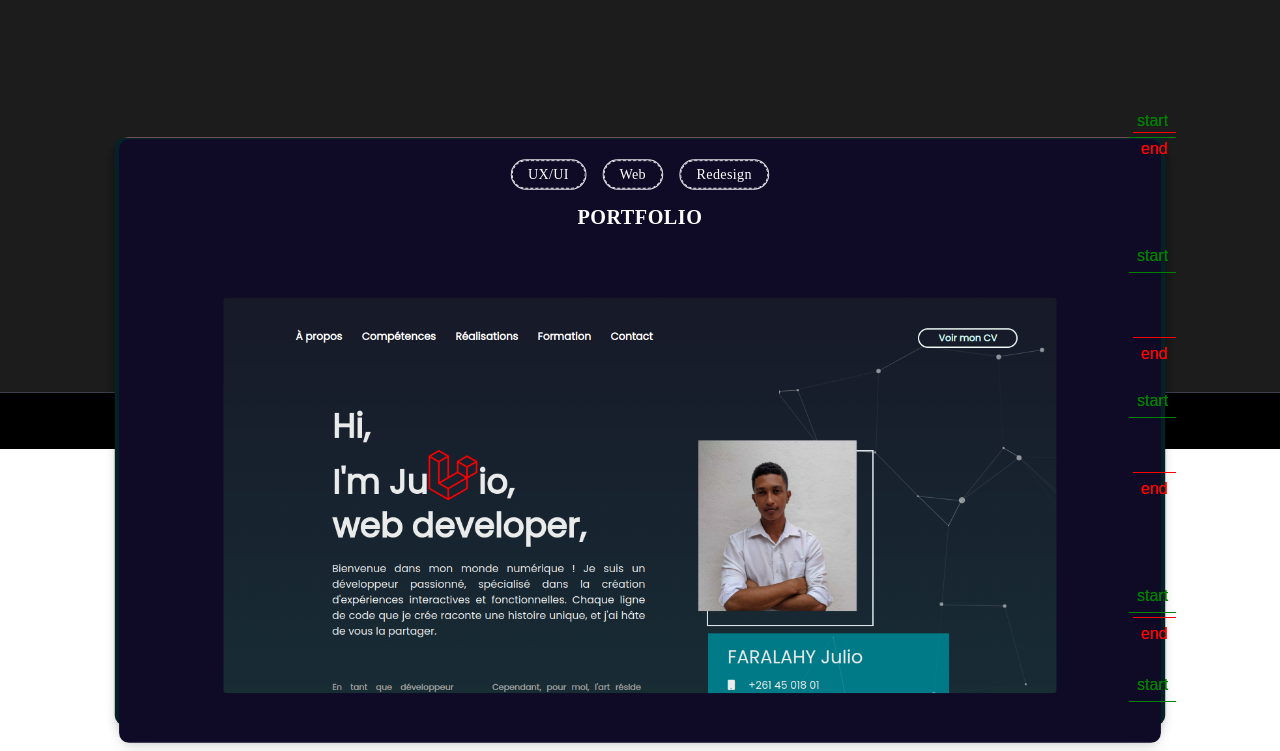
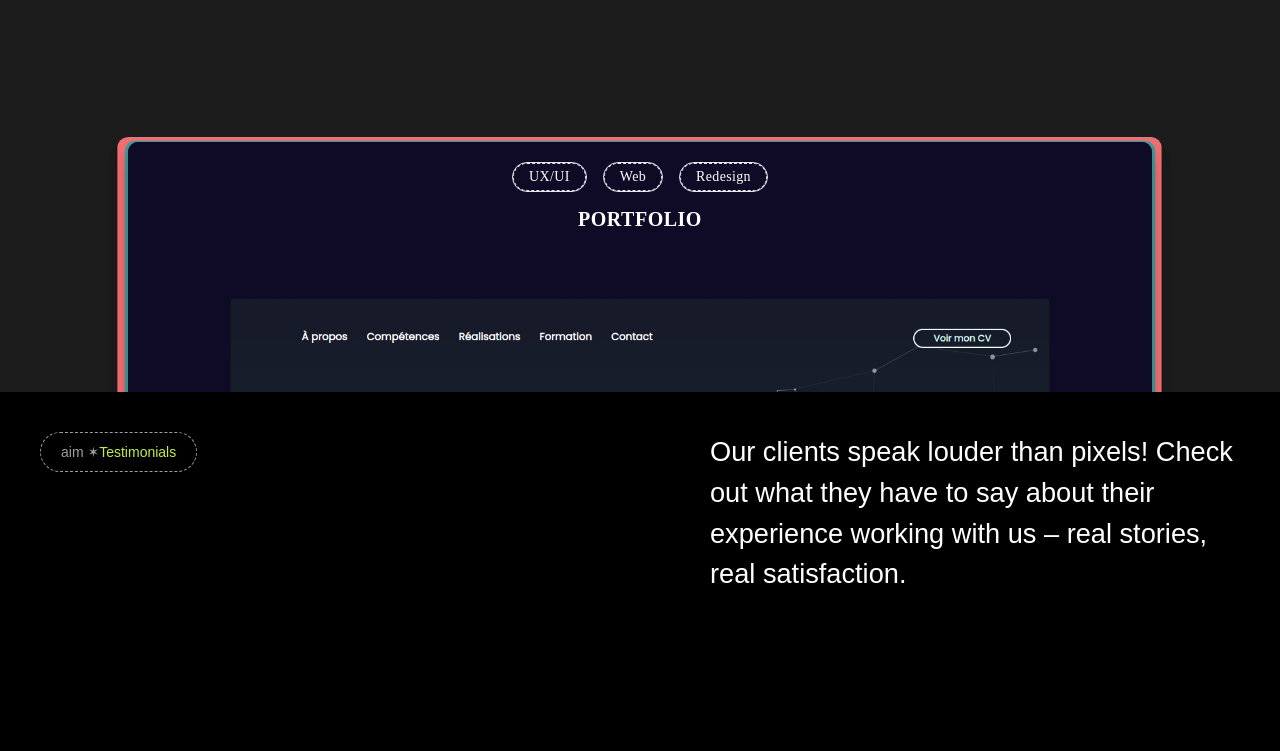
Before and after one commit to Julio23F/julio23F-portfolio, a React (Vite) app: page / in a window 1280 px wide. Shown: the part 2000-2751 px from the top of the page. Built offline with nearby package versions, Linux system fonts and the light colour scheme; a web font is replaced by a local one.

Commit message:
Add InfoContact section

```diff
--- a/src/main.jsx
+++ b/src/main.jsx
@@ -4,6 +4,7 @@ import './styles/index.css';
 import './styles/home.css';
 import './styles/about.css';
 import './styles/projects.css';
+import './styles/infoContact.css';
 import './styles/animatedCursor.css';
 import './index.css';
 import './styles/animatedLetter.css';
--- a/src/sections/Home.jsx
+++ b/src/sections/Home.jsx
@@ -6,7 +6,7 @@ import SparklesCore from "../components/ui/SparklesCore";
 import About from "./About";
 import Projects from "./Projects";
 import Lenis from "@studio-freight/lenis";
-import AnimatedCursor from "../components/ui/AnimatedCursor";
+import InfoContact from "./InfoContact";
 
 gsap.registerPlugin(ScrollTrigger);
 
@@ -36,7 +36,7 @@ const Home = () => {
             // Permet de faire un petit rebond et de revenir vers 15% de Y
             yPercent: "-3",
             scrollTrigger: {
-                markers: true,
+                // markers: true,
                 scrub: 1.5,
                 trigger: ".top",
                 start: "50% 30%",
@@ -71,6 +71,7 @@ const Home = () => {
             <div className="section middle">
                 <Projects />
             </div>
+            <InfoContact />
         </div>
     );
 };
--- /dev/null
+++ b/src/sections/InfoContact.jsx
@@ -0,0 +1,20 @@
+import React from "react";
+
+const InfoContact = () => {
+  return (
+    <div className="info-contact">
+      <div className="info-description">
+        <span className="badge">aim ✶ <span className="highlight">Testimonials</span></span>
+        <p className="description">
+            Our clients speak louder than pixels! Check out what they have to say
+            about their experience working with us – real stories, real satisfaction.
+        </p>
+      </div>
+      <p className="testimonial">
+        "AIMPIE HAS BEEN EXCEPTIONAL THROUGHOUT OUR JOURNEY. FROM
+      </p>
+    </div>
+  );
+};
+
+export default InfoContact;
--- a/src/sections/Projects.jsx
+++ b/src/sections/Projects.jsx
@@ -38,7 +38,7 @@ const Projects = () => {
 
         cardsRef.current.forEach((card, index) => {
             ScrollTrigger.create({
-                markers: true,
+                // markers: true,
                 trigger: card,
                 start: `${index * 280}px center`,
                 end: `+=200`,
@@ -52,7 +52,7 @@ const Projects = () => {
                 marginLeft: `${-index}%`,
                 zIndex: projects.length + index,
                 scrollTrigger: {
-                    markers: true,
+                    // markers: true,
                     trigger: containerRef.current,
                     start: `${index * 340}px center`,
                     end: `+=200`,
--- /dev/null
+++ b/src/styles/infoContact.css
@@ -0,0 +1,47 @@
+.info-contact {
+    background-color: black;
+    color: white;
+    padding: 40px;
+    font-family: "Arial", sans-serif;
+    position: relative;
+    min-height: 300px;
+  }
+
+  .info-description{
+    display: flex;
+    justify-content: space-between;
+  }
+
+  .badge {
+    display: flex;
+    justify-content: center;
+    align-items: center;
+    height: 40px;
+
+    border: 1px dashed #9d9ea6;
+    padding: 5px 20px;
+    border-radius: 50px;
+    font-size: 14px;
+    color: #9d9ea6;
+  }
+
+  .highlight {
+    color: #c1ed42;
+  }
+
+  .description {
+    font-size: 1.7em;
+    max-width: 530px;
+    font-family: sans-serif;
+  }
+
+
+  .testimonial {
+    line-height: 1em;
+    font-size: 60px;
+    font-weight: bold;
+    color: #bbdfea;
+    text-transform: uppercase;
+    margin-top: 150px;
+    /* font-family: 'Thunder Semi Bold LC'; */
+  }
```
